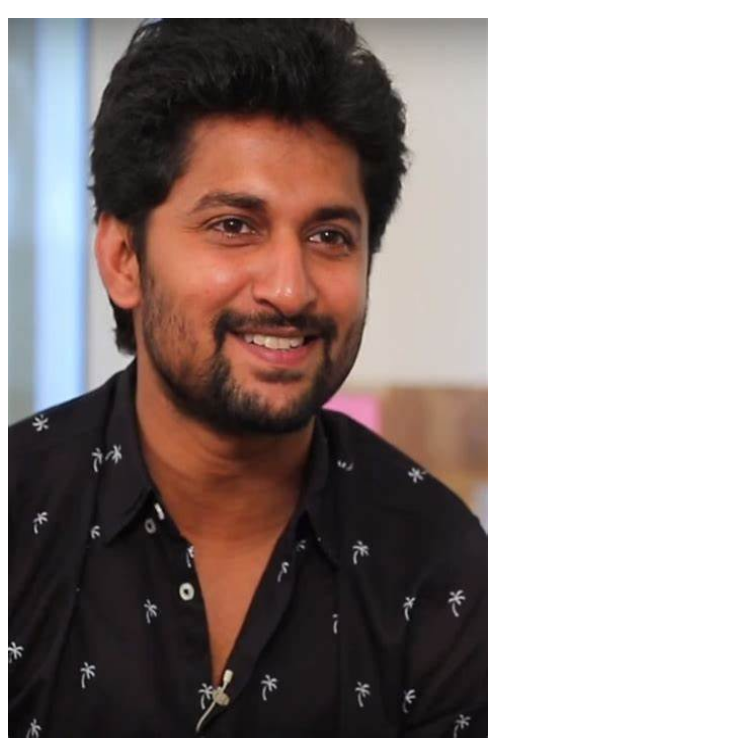
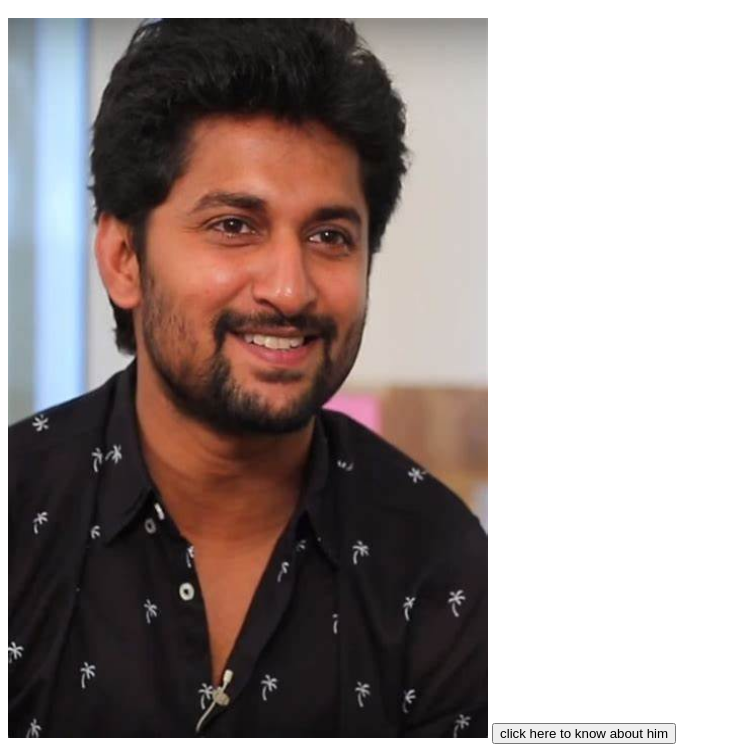
Before and after one commit to Manohar333333/nani-new, a plain HTML site: page index.html in a window 1280 px wide. Shown: the part 48-800 px from the top of the page, without its empty margins (0-731 px from the left). Drawn offline with Linux system fonts and the light colour scheme.

Commit message:
Update index.html
changes should be done

```diff
--- a/index.html
+++ b/index.html
@@ -4,5 +4,6 @@
 <body>
 <h1>NANI was named as NATURAL STAR </h1>
 <img height="720pix" width="480pix" src="nani.jpeg">
+  <a href="https://en.wikipedia.org/wiki/Nani_(actor)"><button>click here to know about him</button></a>
 </body>
 </html>
```
